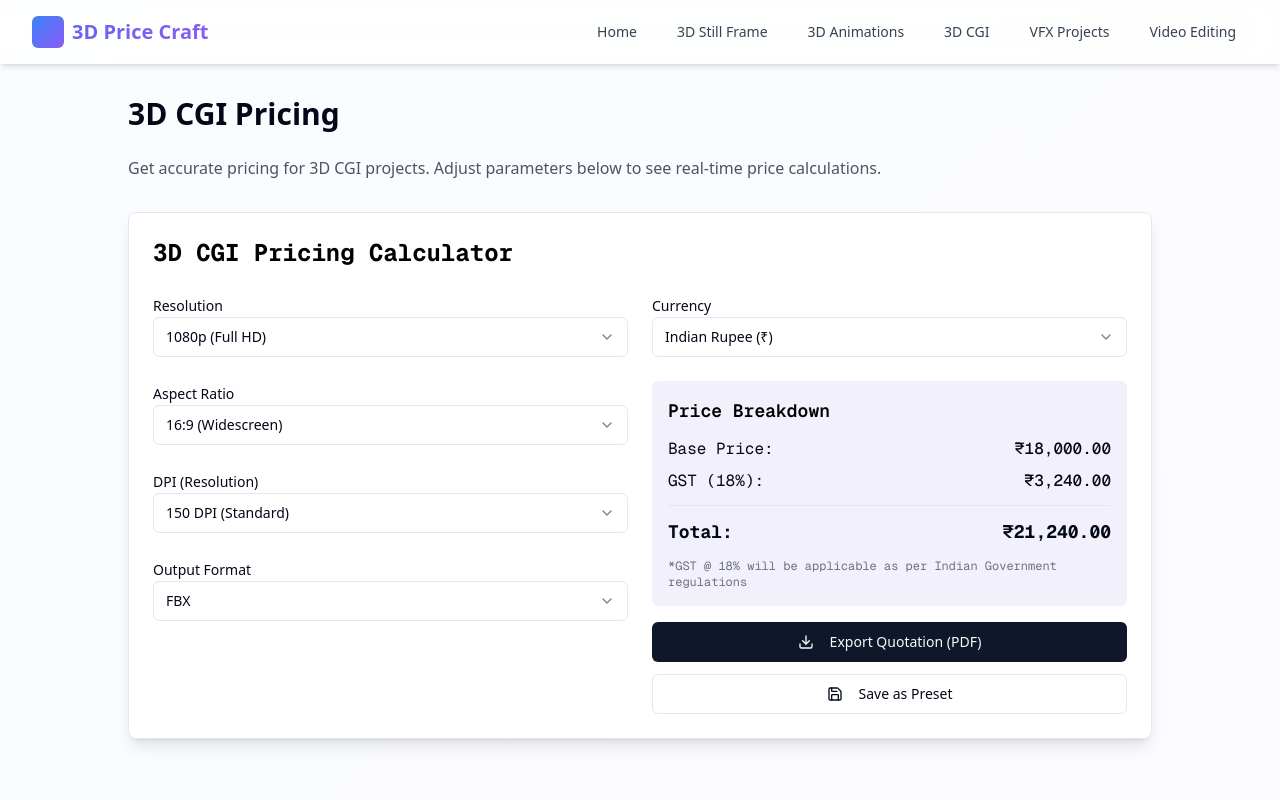
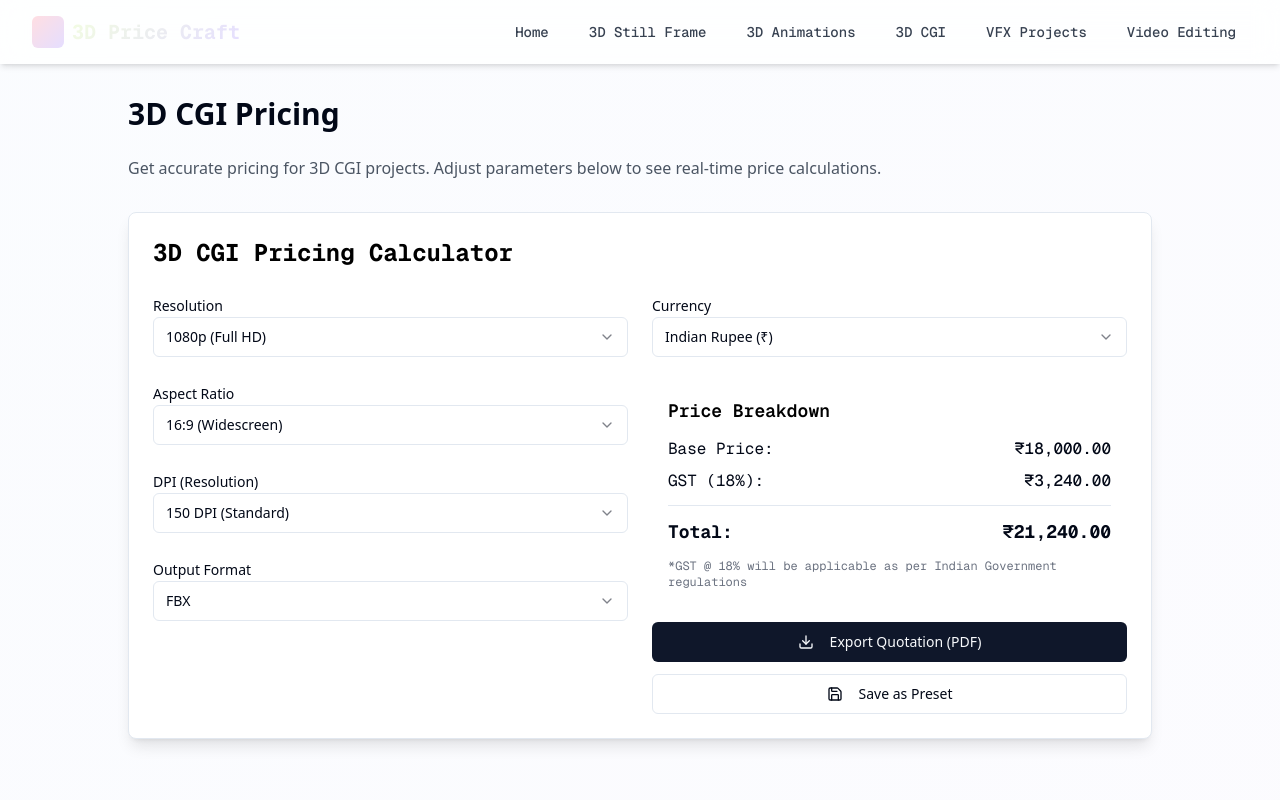
Before and after one commit to sms03/3d-artist-quote-calculator, a React (Vite) app: page /3d-cgi in a window 1280 px wide. Shown: the top 800 px of the page. Built offline with nearby package versions, Linux system fonts and the light colour scheme.

Commit message:
Change fonts and add pastel colors
Change fonts to Geist mono and replace violet/indigo colors with pastel colors.

```diff
--- a/src/components/layout/Footer.tsx
+++ b/src/components/layout/Footer.tsx
@@ -1,11 +1,10 @@
-
 import { Link } from "react-router-dom";
 
 const Footer = () => {
   const currentYear = new Date().getFullYear();
 
   return (
-    <footer className="bg-design-dark text-white py-8 mt-20">
+    <footer className="bg-design-dark text-white py-8 mt-20 font-geist-mono">
       <div className="max-w-7xl mx-auto px-4 sm:px-6 lg:px-8">
         <div className="grid grid-cols-1 md:grid-cols-3 gap-8">
           {/* Company Info */}
--- a/src/components/layout/Navbar.tsx
+++ b/src/components/layout/Navbar.tsx
@@ -1,4 +1,3 @@
-
 import { useState } from "react";
 import { Link } from "react-router-dom";
 import { Menu, X } from "lucide-react";
@@ -16,12 +15,12 @@ const Navbar = () => {
   ];
 
   return (
-    <nav className="bg-white/80 backdrop-blur-md shadow-md sticky top-0 z-50">
+    <nav className="bg-white/80 backdrop-blur-md shadow-md sticky top-0 z-50 font-geist-mono">
       <div className="max-w-7xl mx-auto px-4 sm:px-6 lg:px-8">
         <div className="flex justify-between items-center h-16">
           <div className="flex-shrink-0 flex items-center">
             <Link to="/" className="flex items-center">
-              <div className="h-8 w-8 bg-gradient-to-br from-design-blue to-design-purple rounded-md"></div>
+              <div className="h-8 w-8 bg-gradient-to-br from-design-soft-pink to-design-soft-purple rounded-md"></div>
               <span className="ml-2 text-xl font-bold bg-clip-text text-transparent bg-gradient-primary">
                 3D Price Craft
               </span>
@@ -35,7 +34,7 @@ const Navbar = () => {
                 <Link
                   key={item.name}
                   to={item.path}
-                  className="px-3 py-2 rounded-md text-sm font-medium text-gray-700 hover:text-design-purple hover:bg-gray-100 transition-colors"
+                  className="px-3 py-2 rounded-md text-sm font-medium text-gray-700 hover:text-black hover:bg-design-soft-purple/20 transition-colors"
                 >
                   {item.name}
                 </Link>
--- a/src/pages/Index.tsx
+++ b/src/pages/Index.tsx
@@ -1,4 +1,3 @@
-
 import { Link } from "react-router-dom";
 import Layout from "@/components/layout/Layout";
 import { Button } from "@/components/ui/button";
@@ -50,7 +49,7 @@ const Index = () => {
   return (
     <Layout>
       {/* Hero Section */}
-      <section className="py-16 md:py-24 text-center">
+      <section className="py-16 md:py-24 text-center font-geist-mono">
         <div className="max-w-3xl mx-auto">
           <h1 className="text-4xl md:text-6xl font-bold mb-6 bg-clip-text text-transparent bg-gradient-primary">
             3D Design Pricing Calculator
@@ -59,7 +58,7 @@ const Index = () => {
             Transparent pricing for all your 3D design, animation, and visual effects needs.
           </p>
           <div className="flex flex-wrap justify-center gap-4">
-            <Button asChild size="lg" className="text-lg px-8">
+            <Button asChild size="lg" className="text-lg px-8 bg-design-soft-purple hover:bg-design-soft-blue">
               <Link to="/3d-still-frame">Get Started</Link>
             </Button>
             <Button asChild variant="outline" size="lg" className="text-lg px-8">
@@ -70,7 +69,7 @@ const Index = () => {
       </section>
 
       {/* Services Section */}
-      <section id="services" className="py-16">
+      <section id="services" className="py-16 font-geist-mono">
         <div className="text-center mb-12">
           <h2 className="text-3xl font-bold mb-4">Our Services</h2>
           <p className="text-xl text-gray-600 max-w-2xl mx-auto">
@@ -80,10 +79,10 @@ const Index = () => {
 
         <div className="grid grid-cols-1 md:grid-cols-2 lg:grid-cols-3 gap-8">
           {services.map((service, index) => (
-            <Card key={index} className="service-card overflow-hidden">
+            <Card key={index} className="service-card overflow-hidden bg-white/80 backdrop-blur-sm">
               <div className="p-6">
-                <div className="h-12 w-12 rounded-full bg-design-purple/10 flex items-center justify-center mb-4">
-                  <service.icon className="h-6 w-6 text-design-purple" />
+                <div className="h-12 w-12 rounded-full bg-design-soft-purple/20 flex items-center justify-center mb-4">
+                  <service.icon className="h-6 w-6 text-black" />
                 </div>
                 <h3 className="text-xl font-semibold mb-2">{service.title}</h3>
                 <p className="text-gray-600 mb-6">{service.description}</p>
@@ -100,7 +99,7 @@ const Index = () => {
       </section>
 
       {/* Features Section */}
-      <section className="py-16 bg-gray-50 -mx-4 px-4 sm:-mx-6 sm:px-6 lg:-mx-8 lg:px-8">
+      <section className="py-16 bg-design-soft-gray/30 -mx-4 px-4 sm:-mx-6 sm:px-6 lg:-mx-8 lg:px-8 font-geist-mono">
         <div className="max-w-3xl mx-auto text-center mb-12">
           <h2 className="text-3xl font-bold mb-4">Features</h2>
           <p className="text-xl text-gray-600">
@@ -154,7 +153,7 @@ const Index = () => {
       </section>
 
       {/* CTA Section */}
-      <section className="py-16 text-center">
+      <section className="py-16 text-center font-geist-mono">
         <div className="max-w-3xl mx-auto">
           <h2 className="text-3xl font-bold mb-4">Ready to Get Started?</h2>
           <p className="text-xl text-gray-600 mb-8">
--- a/tailwind.config.ts
+++ b/tailwind.config.ts
@@ -29,11 +29,14 @@ export default {
           foreground: 'hsl(var(--primary-foreground))'
         },
         design: {
-          blue: '#3b82f6',
-          purple: '#8b5cf6',
-          indigo: '#6366f1',
-          pink: '#ec4899',
-          red: '#f43f5e',
+          "soft-green": "#F2FCE2",
+          "soft-yellow": "#FEF7CD",
+          "soft-orange": "#FEC6A1",
+          "soft-purple": "#E5DEFF",
+          "soft-pink": "#FFDEE2",
+          "soft-peach": "#FDE1D3",
+          "soft-blue": "#D3E4FD",
+          "soft-gray": "#F1F0FB",
           dark: '#1e293b',
           light: '#f8fafc',
         },
@@ -60,33 +63,15 @@ export default {
         card: {
           DEFAULT: 'hsl(var(--card))',
           foreground: 'hsl(var(--card-foreground))'
-        },
-        sidebar: {
-          DEFAULT: 'hsl(var(--sidebar-background))',
-          foreground: 'hsl(var(--sidebar-foreground))',
-          primary: 'hsl(var(--sidebar-primary))',
-          'primary-foreground': 'hsl(var(--sidebar-primary-foreground))',
-          accent: 'hsl(var(--sidebar-accent))',
-          'accent-foreground': 'hsl(var(--sidebar-accent-foreground))',
-          border: 'hsl(var(--sidebar-border))',
-          ring: 'hsl(var(--sidebar-ring))'
-        },
-        "soft-green": "#F2FCE2",
-        "soft-yellow": "#FEF7CD",
-        "soft-orange": "#FEC6A1",
-        "soft-purple": "#E5DEFF",
-        "soft-pink": "#FFDEE2",
-        "soft-peach": "#FDE1D3",
-        "soft-blue": "#D3E4FD",
-        "soft-gray": "#F1F0FB",
+        }
       },
       fontFamily: {
         "geist-mono": ["Geist Mono", "monospace"],
       },
       backgroundImage: {
-        'gradient-primary': 'linear-gradient(135deg, #6366f1 0%, #8b5cf6 100%)',
-        'gradient-secondary': 'linear-gradient(135deg, #3b82f6 0%, #8b5cf6 100%)',
-        'gradient-accent': 'linear-gradient(135deg, #f43f5e 0%, #ec4899 100%)',
+        'gradient-primary': 'linear-gradient(135deg, #F2FCE2 0%, #E5DEFF 100%)',
+        'gradient-secondary': 'linear-gradient(135deg, #D3E4FD 0%, #FFDEE2 100%)',
+        'gradient-accent': 'linear-gradient(135deg, #FEC6A1 0%, #FEF7CD 100%)',
       },
       borderRadius: {
         lg: 'var(--radius)',
```
